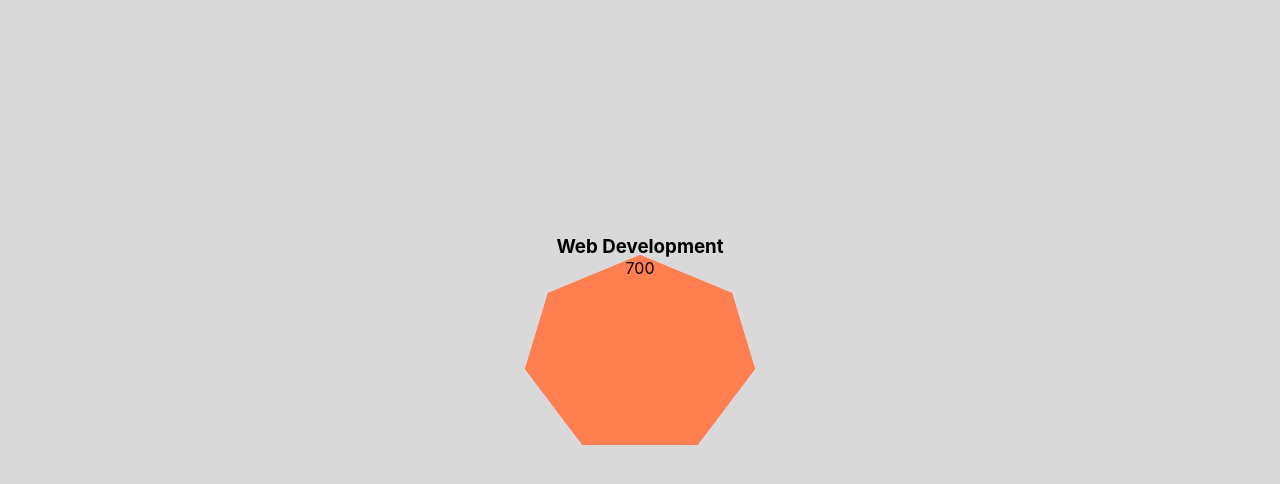
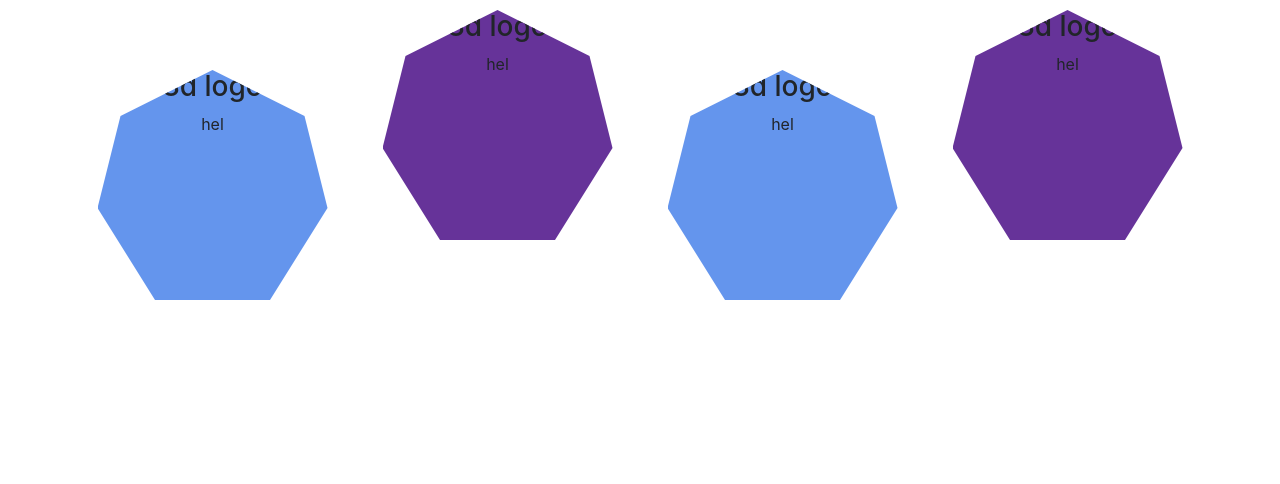
Before and after one commit to RianIslam/craft-front-end, a React (Create React App) app in the folder dash-uses/: page / in a window 1280 px wide. Shown: the top 484 px of the page. Built offline with nearby package versions, Linux system fonts and the light colour scheme.

Commit message:
add some style in a card

```diff
--- a/dash-uses/public/index.html
+++ b/dash-uses/public/index.html
@@ -10,6 +10,8 @@
       content="Web site created using create-react-app"
     />
     <link rel="apple-touch-icon" href="%PUBLIC_URL%/logo192.png" />
+    <link href="https://cdn.jsdelivr.net/npm/bootstrap@5.1.3/dist/css/bootstrap.min.css" rel="stylesheet" integrity="sha384-1BmE4kWBq78iYhFldvKuhfTAU6auU8tT94WrHftjDbrCEXSU1oBoqyl2QvZ6jIW3" crossorigin="anonymous">
+
     <!--
       manifest.json provides metadata used when your web app is installed on a
       user's mobile device or desktop. See https://developers.google.com/web/fundamentals/web-app-manifest/
--- a/dash-uses/src/App.js
+++ b/dash-uses/src/App.js
@@ -1,13 +1,15 @@
 
 import './App.css';
+import Card from './components/Card/Card';
 import HexagonCard from './components/Card/HexagonCard';
 import Nav from './components/Nav/Nav';
 
 function App() {
   return (
     <div>
-     <Nav/>
-     <HexagonCard/>
+
+     <Card/>
+     {/* <HexagonCard/> */}
     </div>
   );
 }
--- /dev/null
+++ b/dash-uses/src/components/Card/Card.js
@@ -0,0 +1,17 @@
+import React from 'react'
+import { data } from '../Data/Data'
+import HexagonCard from './HexagonCard'
+
+const Card = () => {
+    return (
+        <div  className="container">
+            <div className="row ">
+          {data.map((item, index) => (
+            <HexagonCard index={index} item={item} />
+          ))}
+        </div>
+        </div>
+    )
+}
+
+export default Card
--- a/dash-uses/src/components/Card/HexagonCard.css
+++ b/dash-uses/src/components/Card/HexagonCard.css
@@ -4,34 +4,27 @@
     box-sizing: border-box;
     font-size: Arial,Helvetica,sans-serif;
 }
-
 .box-container{
-    min-height: 100vh;
     display: flex;
+    justify-content: center;
     align-items: center;
-    justify-content: center;
-    background: #d9d9d9;
-    padding-bottom: 100px;
+    padding-top: 70px;
 }
 
-.box-container .box{
+.box{
     text-align: center;
-    margin: 20px;
     height: 230px;
     width: 230px;
-    position: relative;
-    z-index: 1;
+    clip-path: polygon(50% 0%, 90% 20%, 100% 60%, 75% 100%, 25% 100%, 0% 60%, 10% 20%);
+    background: cornflowerblue;
+    /* position: relative;
+    z-index: 1; */
 }
-
-.box-container .box::before,
-.box-container .box::after{
-    content: " ";
-    position: absolute;
-    top: 20px;
-    bottom: 20px;
-    right: 0;
-    left: 0;
-    z-index: -1;
-    background: coral;
+.box-upper{
+    text-align: center;
+    height: 230px;
+    width: 230px;
     clip-path: polygon(50% 0%, 90% 20%, 100% 60%, 75% 100%, 25% 100%, 0% 60%, 10% 20%);
+    background: rebeccapurple;
+    margin-top: -60px;
 }
--- a/dash-uses/src/components/Card/HexagonCard.js
+++ b/dash-uses/src/components/Card/HexagonCard.js
@@ -1,13 +1,23 @@
 import React from 'react'
 import './HexagonCard.css'
-const HexagonCard = () => {
+const HexagonCard = ({ item: { title,id, img, btnContent ,index} }) => {
+
     return (
-        <div className="box-container">
-            <div className="box">
-                <h3 className="title">Web Development</h3>
-                <span className="counter">700</span>
+
+            <div className="col-md-3 col-sm-12 col-lg-3">
+                <div className="box-container">
+
+                <div className={`${(id+1)%2 === 0 ? "box": "box-upper"}`}>
+               <div>
+               <h3 className="title">{title}</h3>
+                <span className="counter">hel</span>
+               </div>
+                </div>
+
+
+                </div>
             </div>
-        </div>
+
     )
 }
 
--- /dev/null
+++ b/dash-uses/src/components/Data/Data.js
@@ -0,0 +1,29 @@
+export const data =[
+
+  {title: "3d logo",
+  id:1,
+      img: "https://images.unsplash.com/photo-1591382696684-38c427c7547a?ixlib=rb-1.2.1&ixid=MnwxMjA3fDB8MHxwaG90by1wYWdlfHx8fGVufDB8fHx8&auto=format&fit=crop&w=1170&q=80",
+      btnContent:"like",
+
+  },
+  {title: "3d logo",
+  id:2,
+  img: "https://images.unsplash.com/photo-1461673552572-51af4cbbe51a?ixlib=rb-1.2.1&ixid=MnwxMjA3fDB8MHxwaG90by1wYWdlfHx8fGVufDB8fHx8&auto=format&fit=crop&w=1170&q=80",
+      btnContent:"like",
+
+  },
+  {title: "3d logo",
+  id:3,
+  img: "https://images.unsplash.com/photo-1479658744930-03854858a953?ixlib=rb-1.2.1&ixid=MnwxMjA3fDB8MHxwaG90by1wYWdlfHx8fGVufDB8fHx8&auto=format&fit=crop&w=721&q=80",
+      btnContent:"like",
+
+  },
+  {title: "3d logo",
+  id:4,
+  img: "https://images.unsplash.com/photo-1591382696684-38c427c7547a?ixlib=rb-1.2.1&ixid=MnwxMjA3fDB8MHxwaG90by1wYWdlfHx8fGVufDB8fHx8&auto=format&fit=crop&w=1170&q=80",
+      btnContent:"like",
+
+  },
+
+
+]
```
